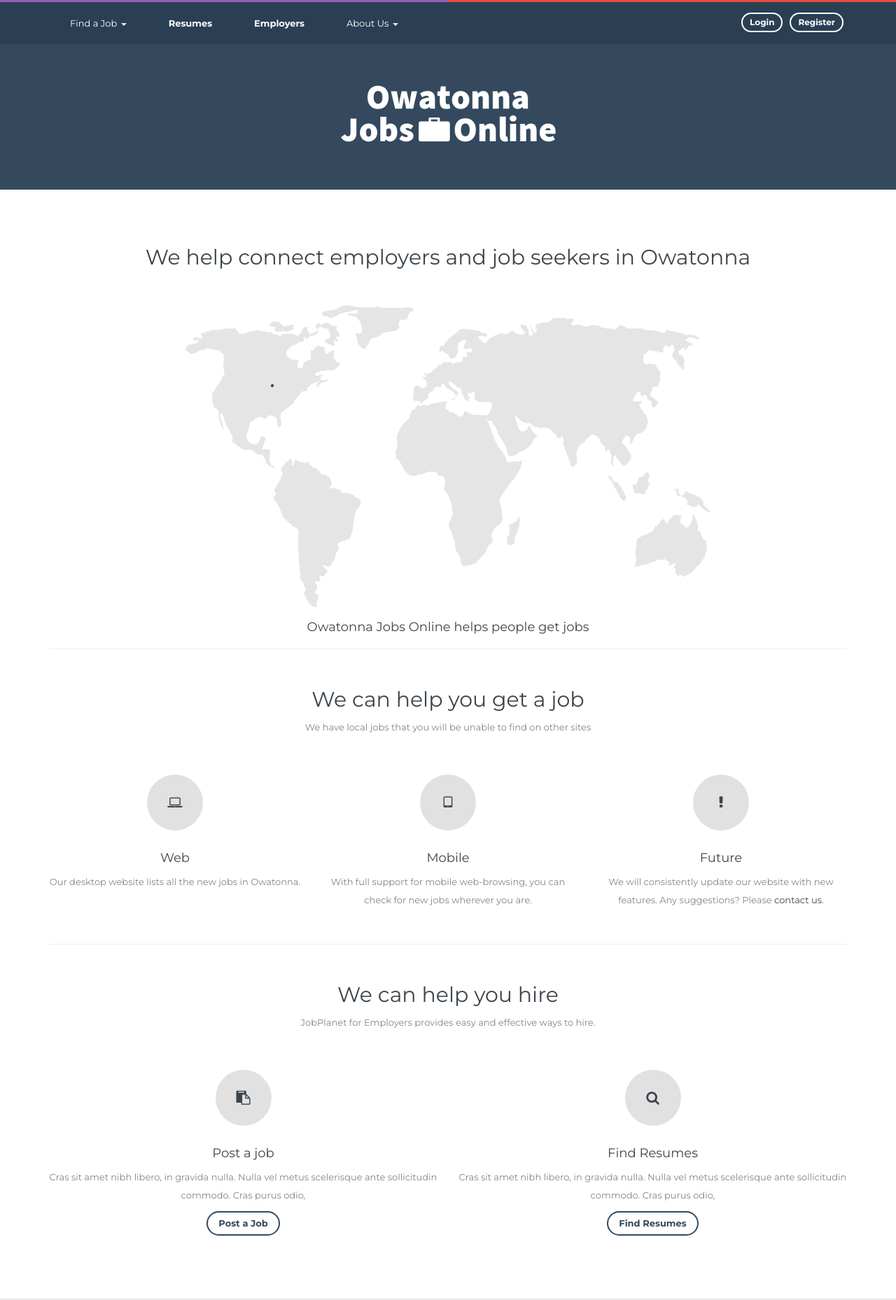
After one commit to eson-schulz/django-job-board, a Django app: a page that uses templates/general/skeleton/base.html in a window 1280 px wide. The commit adds this page. Shown: the top 1858 px of the page at 70% size. Run offline with Django 3.2, Linux system fonts and the light colour scheme; some libraries are stand-ins or nearby versions.

Commit message:
Added the base of the about page. Many more changes will be done to it later

```diff
--- a/board/urls.py
+++ b/board/urls.py
@@ -25,7 +25,10 @@ urlpatterns = [
     url(r'^jobs/(?P<company_slug>[\w\-]+)/(?P<post_slug>[\w\-]+)/$', views.job_details, name='job_details'),
 
     # General information for employers
-    url(r'^employers/', views.employer_information, name='employer_info'),
+    url(r'^employers/$', views.employer_information, name='employer_info'),
+
+    # About us page
+    url(r'^about-us/$', views.about_us, name='about_us'),
 ]
 
 
--- a/board/views.py
+++ b/board/views.py
@@ -99,6 +99,10 @@ def employer_information(request):
     return render(request, 'board/information/employer_info.html')
 
 
+def about_us(request):
+    return render(request, 'board/information/about.html')
+
+
 def page_not_found(request):
     return render(request, 'general/404.html')
 
--- /dev/null
+++ b/templates/board/information/about.html
@@ -0,0 +1,133 @@
+{% extends 'general/skeleton/base_with_logo.html' %}
+
+{% load staticfiles %}
+
+{% block title %}
+About Us - Owatonna Jobs Online
+{% endblock title %}
+
+{% block content %}
+      <!-- body-content -->
+      <div class="body-content clearfix" >
+
+        <!-- block top -->
+        <div class="bg-color1 block-section line-bottom">
+          <div class="container text-center">
+            <h2 class="">We help connect employers and job seekers in Owatonna</h2>
+            <div class="white-space-15"></div>
+            <p></p>
+
+            <!-- world map -->
+            <div class="row">
+              <div class="col-md-8 col-md-offset-2">
+                <img src="{% static 'theme/images/world-map.png' %}" alt="" class="img-full">
+              </div>
+            </div><!-- world map -->
+
+            <h4>Owatonna Jobs Online helps people get jobs</h4>
+            <hr/>
+            <div class="white-space-15"></div>
+            <h2>We can help you get a job</h2>
+            <p>We have local jobs that you will be unable to find on other sites</p>
+            <div class="white-space-15"></div>
+
+            <!-- box with icon center -->
+            <div class="row">
+              <div class="col-md-4">
+                <div class="box-ic-center">
+                  <i class="fa fa-laptop ic-box"></i>
+                  <h4>Web</h4>
+                  <p>Our desktop website lists all the new jobs in Owatonna.</p>
+                </div>
+              </div>
+              <div class="col-md-4">
+                <div class="box-ic-center ">
+                  <i class="fa fa-tablet ic-box"></i>
+                  <h4>Mobile</h4>
+                  <p>With full support for mobile web-browsing, you can check for new jobs wherever you are.</p>
+                </div>
+              </div>
+              <div class="col-md-4">
+                <div class="box-ic-center">
+                  <i class="fa fa-exclamation ic-box"></i>
+                  <h4>Future</h4>
+                  <p>We will consistently update our website with new features. Any suggestions? Please <a>contact us</a>.</p>
+                </div>
+              </div>
+            </div><!-- box with icon center -->
+
+            <hr/>
+            <div class="white-space-15"></div>
+            <h2>We can help you hire</h2>
+            <p>JobPlanet for Employers provides easy and effective ways to hire.</p>
+            <div class="white-space-15"></div>
+
+            <!-- box with icon center -->
+            <div class="row">
+              <div class="col-md-6">
+                <div class="box-ic-center">
+                  <i class="fa fa-clipboard ic-box"></i>
+                  <h4>Post a job</h4>
+                  <p>Cras sit amet nibh libero, in gravida nulla. Nulla vel metus scelerisque ante sollicitudin commodo. Cras purus odio, </p>
+                  <a href="#" class="btn btn-sm btn-pill btn-theme btn-line dark">Post a Job</a>
+                </div>
+              </div>
+              <div class="col-md-6">
+                <div class="box-ic-center ">
+                  <i class="fa fa-search ic-box"></i>
+                  <h4>Find Resumes</h4>
+                  <p>Cras sit amet nibh libero, in gravida nulla. Nulla vel metus scelerisque ante sollicitudin commodo. Cras purus odio, </p>
+                  <a href="#" class="btn btn-sm btn-pill btn-theme btn-line dark">Find Resumes</a>
+                </div>
+              </div>
+            </div><!-- box with icon center -->
+
+          </div>
+        </div><!-- end block top -->
+
+        <!-- testimonial -->
+        <div class="bg-color2 block-section line-bottom">
+          <div class="container text-center">
+            <h2>Testimonial</h2>
+            <div class="white-space-30"></div>
+            <div class="row">
+              <div class="col-md-3">
+                <div class="box-testimonial">
+                  <p class="desc"> Cras sit amet nibh libero, in gravida nulla. Nulla vel metus scelerisque ante sollicitudin commodo.</p>
+                  <img src="./assets/theme/images/people/1.jpg" alt="">
+                </div>
+              </div>
+              <div class="col-md-3">
+                <div class="box-testimonial">
+                  <p class="desc"> Cras sit amet nibh libero, in gravida nulla. Nulla vel metus scelerisque ante sollicitudin commodo.</p>
+                  <img src="./assets/theme/images/people/2.jpg" alt="">
+                </div>
+              </div>
+              <div class="col-md-3">
+                <div class="box-testimonial">
+                  <p class="desc"> Cras sit amet nibh libero, in gravida nulla. Nulla vel metus scelerisque ante sollicitudin commodo.</p>
+                  <img src="./assets/theme/images/people/3.jpg" alt="">
+                </div>
+              </div>
+              <div class="col-md-3">
+                <div class="box-testimonial">
+                  <p class="desc"> Cras sit amet nibh libero, in gravida nulla. Nulla vel metus scelerisque ante sollicitudin commodo.</p>
+                  <img src="./assets/theme/images/people/5.jpg" alt="">
+                </div>
+              </div>
+            </div>
+          </div>
+        </div> <!-- end testimonial -->
+
+        <!-- patners logo-->
+        <div class="bg-color1 block-section line-bottom">
+          <div class="container text-center clients ">
+            <a href="#"><img src="./assets/theme/images/patner/1.png" alt=""></a>
+            <a href="#"><img src="./assets/theme/images/patner/2.png" alt=""></a>
+            <a href="#"><img src="./assets/theme/images/patner/3.png" alt=""></a>
+            <a href="#"><img src="./assets/theme/images/patner/4.png" alt=""></a>
+            <a href="#"><img src="./assets/theme/images/patner/5.png" alt=""></a>
+          </div>
+        </div> <!-- end patners logo-->
+      </div><!--end body-content -->
+{% endblock content %}
--- a/templates/general/skeleton/base.html
+++ b/templates/general/skeleton/base.html
@@ -65,7 +65,7 @@
                 <li class="dropdown">
                   <a href="#" class="dropdown-toggle" data-toggle="dropdown" role="button" >About Us <span class="caret"></span></a>
                   <ul class="dropdown-menu" role="menu">
-                    <li><a href="about.html">About Us</a></li>
+                    <li><a href="{% url 'about_us' %}">About Us</a></li>
                     <li><a href="contact.html">Contact Us</a></li>
                   </ul>
                 </li>
```
Also changed, not shown: board/static/theme/images/world-map.png (added).
